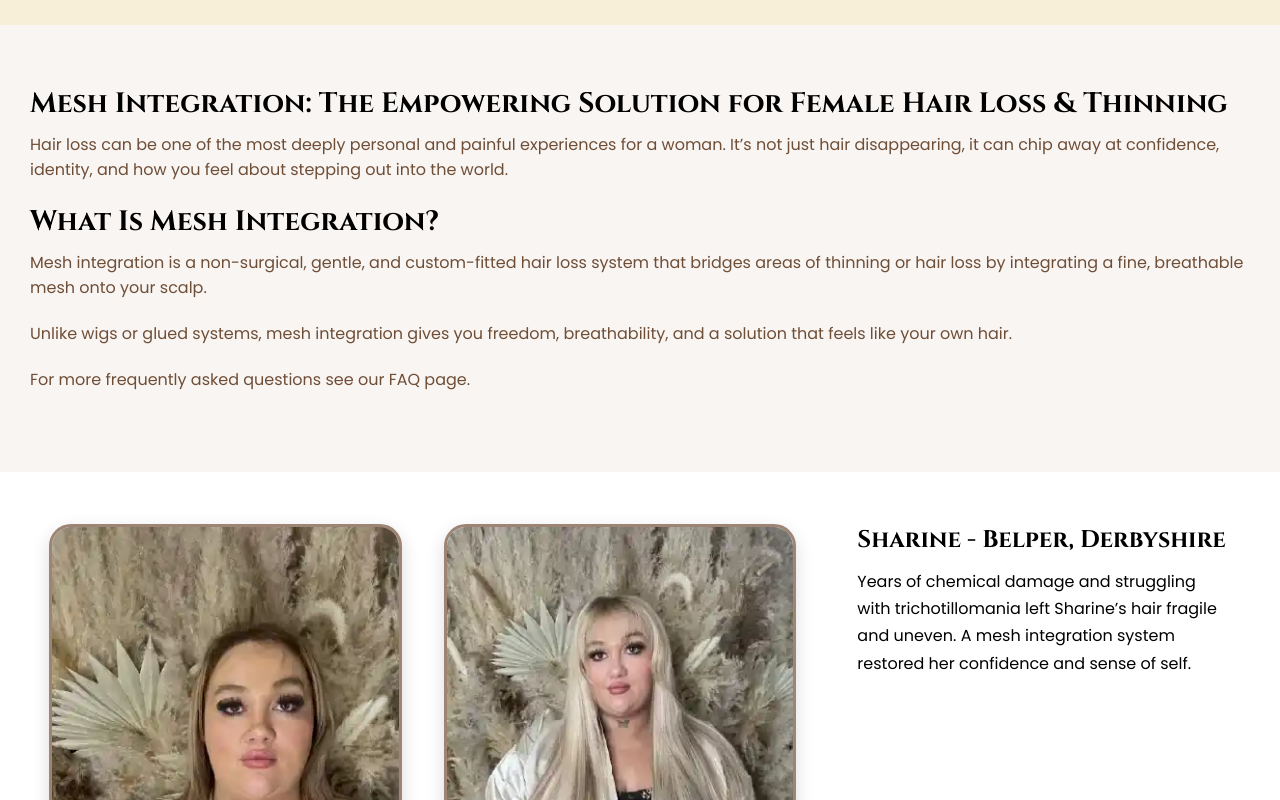
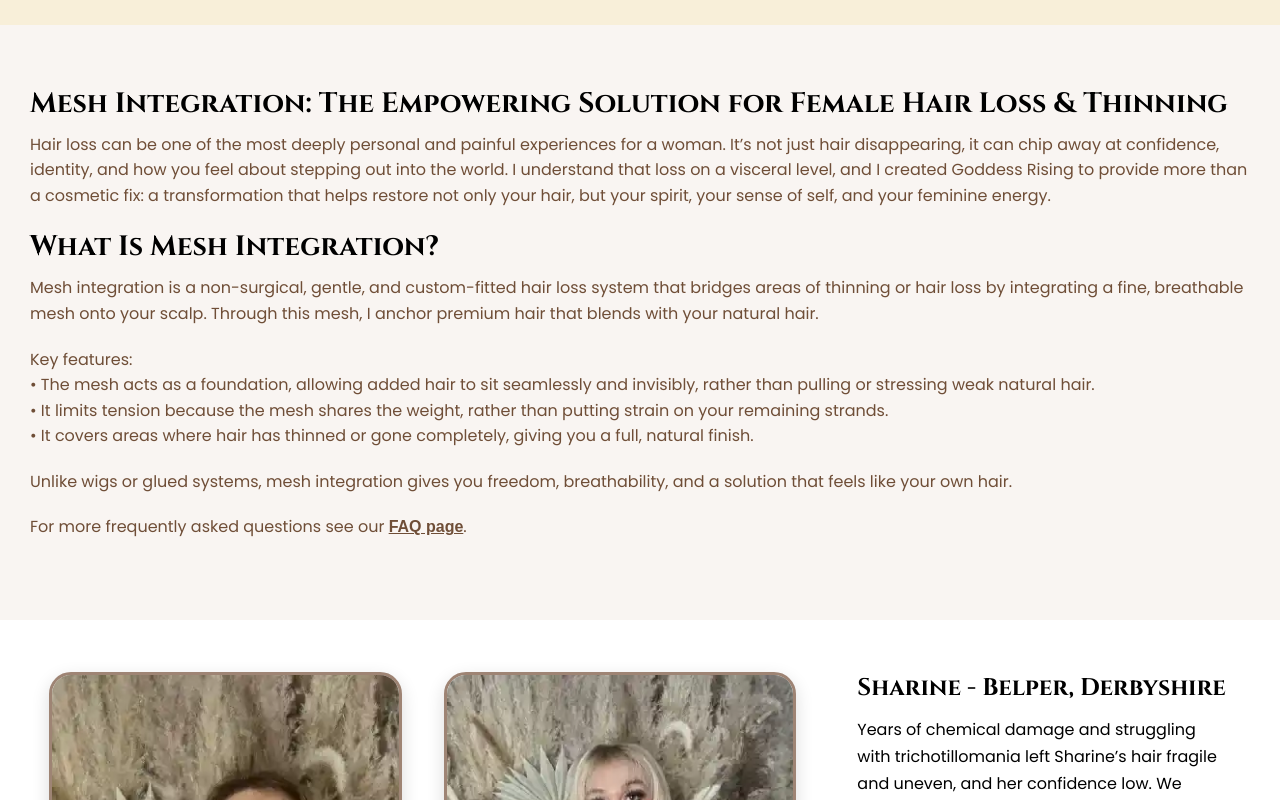
Before and after one commit to mr-aust1n/GoddessRisingNext, a Next.js app: page /mesh-integration in a window 1280 px wide. Shown: the part 520-1320 px from the top of the page. Built offline with nearby package versions, Linux system fonts and the light colour scheme.

Commit message:
mesh page updated

```diff
--- a/app/mesh-integration/page.js
+++ b/app/mesh-integration/page.js
@@ -103,7 +103,10 @@ export default function Hairmeshs() {
               Hair loss can be one of the most deeply personal and painful
               experiences for a woman. It’s not just hair disappearing, it can
               chip away at confidence, identity, and how you feel about stepping
-              out into the world.
+              out into the world. I understand that loss on a visceral level,
+              and I created Goddess Rising to provide more than a cosmetic fix:
+              a transformation that helps restore not only your hair, but your
+              spirit, your sense of self, and your feminine energy.
             </p>
 
             <h2>What Is Mesh Integration?</h2>
@@ -111,9 +114,17 @@ export default function Hairmeshs() {
             <p>
               Mesh integration is a non-surgical, gentle, and custom-fitted hair
               loss system that bridges areas of thinning or hair loss by
-              integrating a fine, breathable mesh onto your scalp.
+              integrating a fine, breathable mesh onto your scalp. Through this
+              mesh, I anchor premium hair that blends with your natural hair.
             </p>
-
+            <p>
+              Key features: <br />• The mesh acts as a foundation, allowing
+              added hair to sit seamlessly and invisibly, rather than pulling or
+              stressing weak natural hair. <br /> • It limits tension because
+              the mesh shares the weight, rather than putting strain on your
+              remaining strands. <br /> • It covers areas where hair has thinned
+              or gone completely, giving you a full, natural finish.
+            </p>
             <p>
               Unlike wigs or glued systems, mesh integration gives you freedom,
               breathability, and a solution that feels like your own hair.
@@ -134,7 +145,7 @@ export default function Hairmeshs() {
       <BeforeAfter
         name="Sharine"
         location="Belper, Derbyshire"
-        description="Years of chemical damage and struggling with trichotillomania left Sharine’s hair fragile and uneven. A mesh integration system restored her confidence and sense of self."
+        description="Years of chemical damage and struggling with trichotillomania left Sharine’s hair fragile and uneven, and her confidence low. We applied a mesh integration system which transformed not just her hair, but how she felt. Soft, natural-looking hair gave her the confidence to finally feel like herself again."
         beforeImage="/assets/images/Mesh_Hair_before_Client1.webp"
         afterImage="/assets/images/Mesh_Hair_after_Client1.webp"
         flip={true}
--- a/styles/MeshIntegration.module.css
+++ b/styles/MeshIntegration.module.css
@@ -181,3 +181,9 @@
     outline: 2px solid #000;
     outline-offset: 3px;
 }
+
+.meshContainer a {
+    font-weight: 900;
+    text-decoration: underline;
+    font-family: sans-serif;
+}
```
